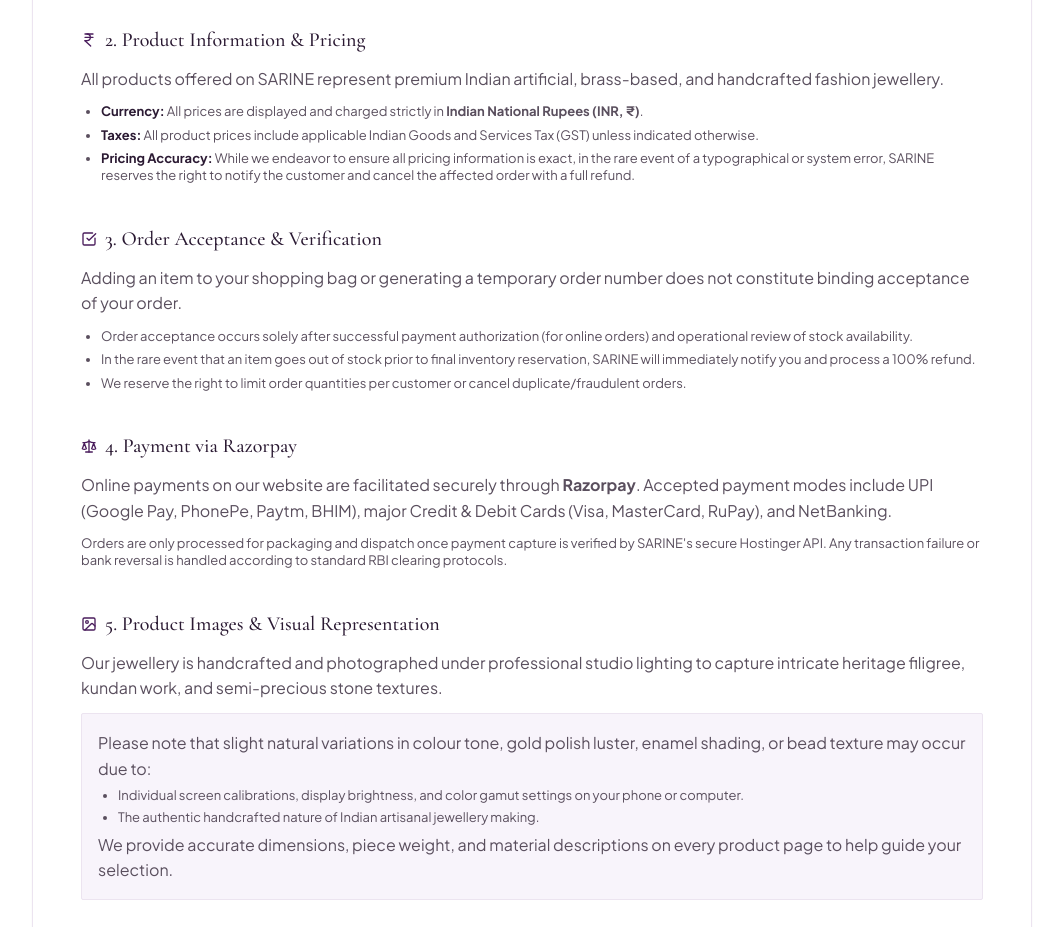
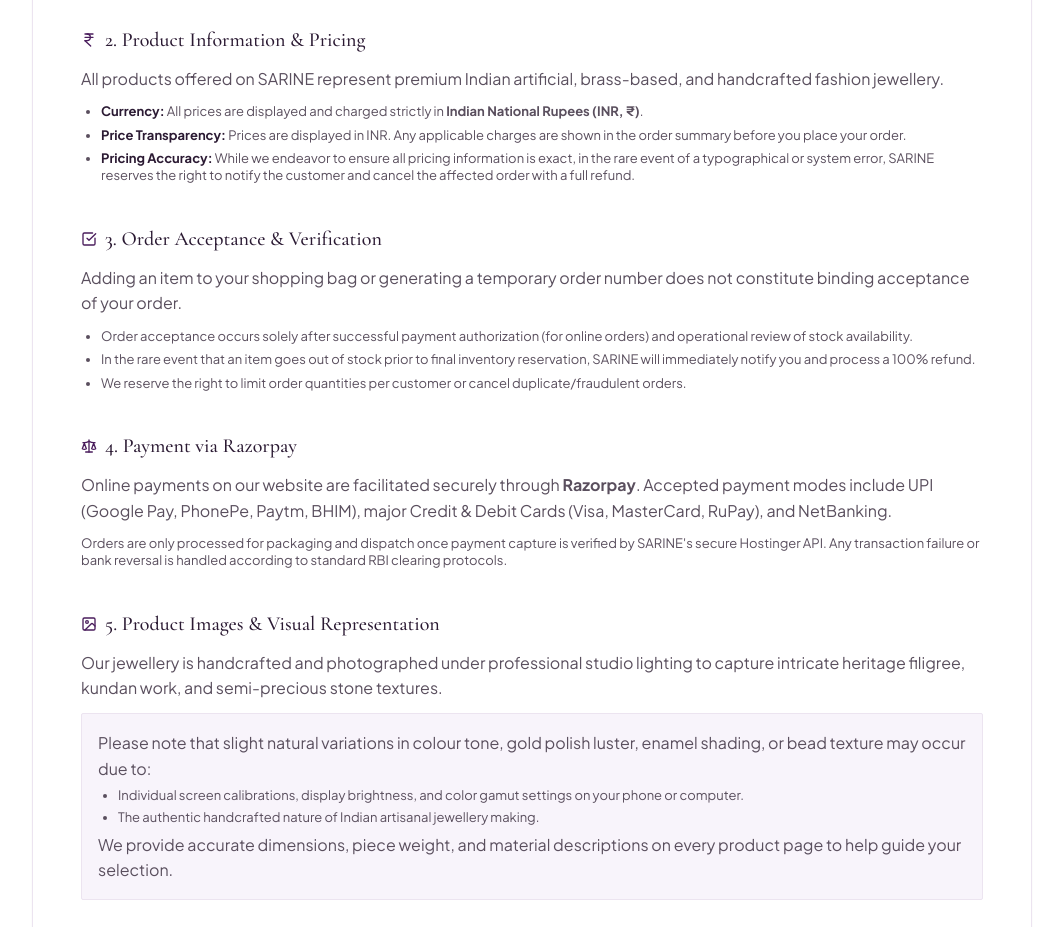
Before and after one commit to Nikhillverma/SARINE-Luxury-Artificial-Jewellery, a React (Vite) app: page /terms in a window 1280 px wide. Shown: the part 960-1887 px from the top of the page, without its empty margins (108-1171 px from the left). Built offline with nearby package versions, Linux system fonts and the light colour scheme; no server answers.

Commit message:
Remove unsupported GST-inclusive pricing statement

```diff
--- a/src/pages/TermsPage.tsx
+++ b/src/pages/TermsPage.tsx
@@ -52,7 +52,7 @@ export const TermsPage: React.FC = () => {
           </p>
           <ul className="list-disc pl-5 space-y-1.5 text-xs text-[var(--body)]">
             <li><strong className="text-[var(--heading)]">Currency:</strong> All prices are displayed and charged strictly in <strong>Indian National Rupees (INR, ₹)</strong>.</li>
-            <li><strong className="text-[var(--heading)]">Taxes:</strong> All product prices include applicable Indian Goods and Services Tax (GST) unless indicated otherwise.</li>
+            <li><strong className="text-[var(--heading)]">Price Transparency:</strong> Prices are displayed in INR. Any applicable charges are shown in the order summary before you place your order.</li>
             <li><strong className="text-[var(--heading)]">Pricing Accuracy:</strong> While we endeavor to ensure all pricing information is exact, in the rare event of a typographical or system error, SARINE reserves the right to notify the customer and cancel the affected order with a full refund.</li>
           </ul>
         </section>
```
